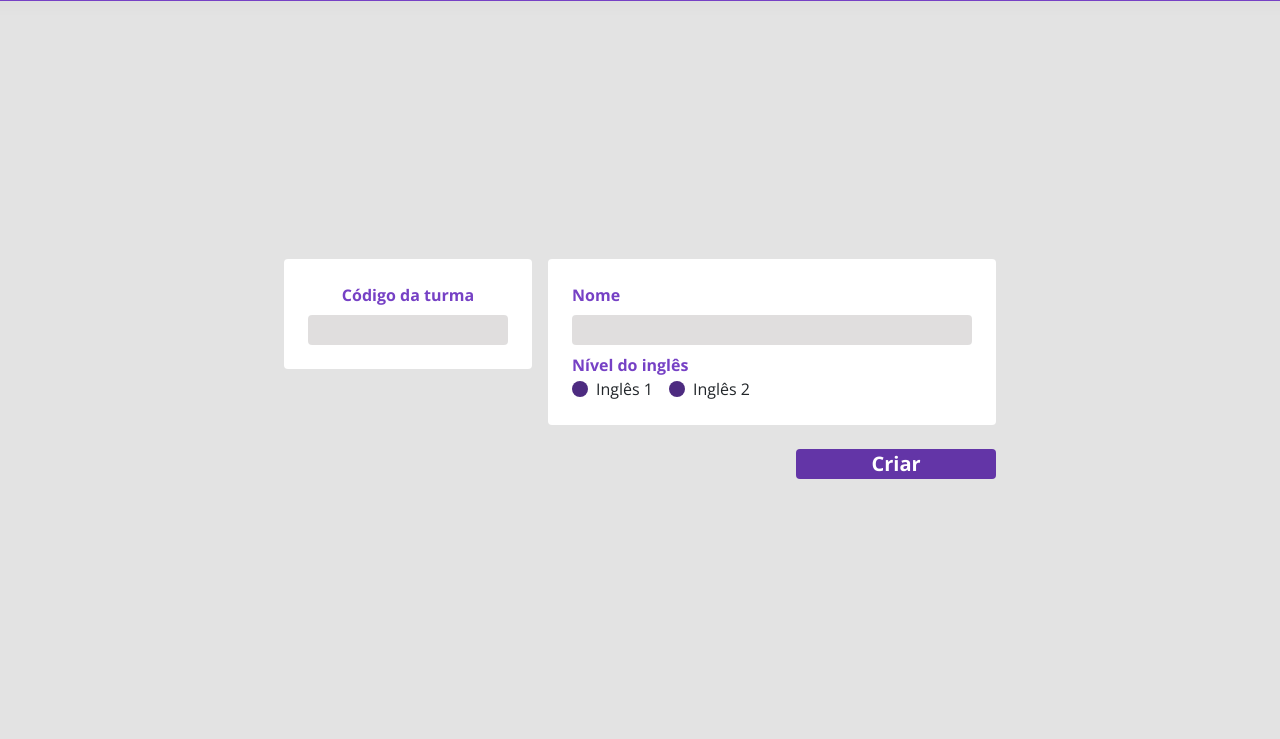
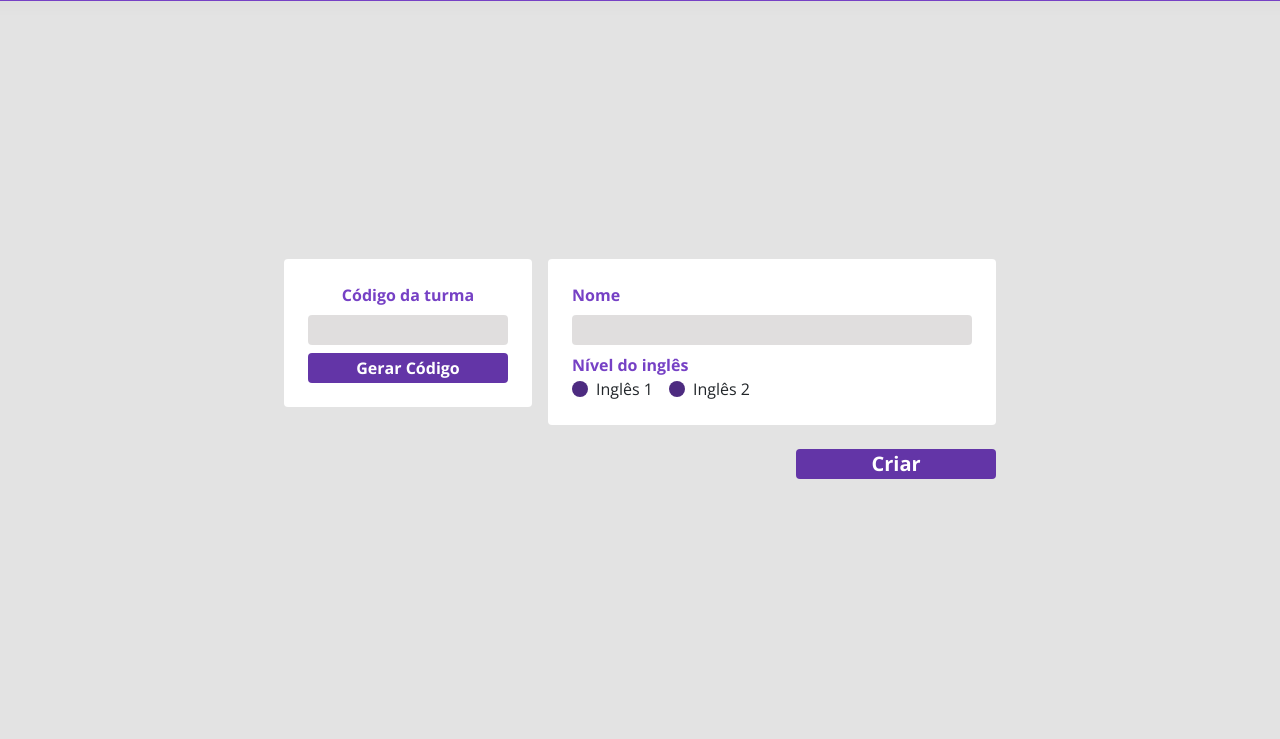
Before and after one commit to lysabacate/Projeto-MECK, a Flask app: page /criar_turma in a window 1280 px wide. Shown: the part 61-800 px from the top of the page. Run offline with Flask 3, Linux system fonts and the light colour scheme; a user stored in the database is signed in; some web fonts are replaced.

Commit message:
gerar codigo

```diff
--- a/static/css/style.css
+++ b/static/css/style.css
@@ -572,7 +572,7 @@ a{
     background: #FFF;
 }
 
-.forms-criar-turma .botao-criar-turma, .forms-add-material .botao-postar-material {
+.forms-criar-turma .botao-criar-turma, .forms-add-material .botao-postar-material, .botao-gerar-codigo {
     background-color: #6335A7;
     width: 200px;
     height: 30px;
--- a/static/js/script.js
+++ b/static/js/script.js
@@ -50,3 +50,14 @@ document.addEventListener("DOMContentLoaded", function() {
         overlay.style.display = "none";
     });
 });
+
+/* gerar codigo */
+function gerarCodigo() {
+    let caracteres = "ABCDEFGHIJKLMNOPQRSTUVWXYZabcdefghijklmnopqrstuvwxyz1234567890";
+    let codigo = "";
+    for (let i = 0; i < 6; i++) {
+        let randomIndex = Math.floor(Math.random() * caracteres.length);
+        codigo += caracteres[randomIndex];
+    }
+    document.getElementById("cod_turma").value = codigo;
+}
--- a/templates/pagina-criar-turma.html
+++ b/templates/pagina-criar-turma.html
@@ -9,7 +9,8 @@
     <div class="d-flex gap-3">
         <div class="add-cod-turma bg-white rounded p-4 gap-2 d-flex flex-column h-100">
             <label for="cod_turma" class="cod_turma m-0 titulo-input d-flex flex-column align-items-center">Código da turma</label>
-            <input class="border-0 input-roxo input-roxo-codigo" type="text" name="codigo_turma" id="cod_turma">
+            <input class="border-0 input-roxo input-roxo-codigo ps-2" type="text" name="codigo_turma" id="cod_turma" readonly>
+            <button type="button" class="botao-gerar-codigo rounded border-0 fs-6" onclick="gerarCodigo()">Gerar Código</button>
         </div>
         <div class="d-flex flex-column gap-4">
             <div class="add-nome-desc-turma bg-white rounded p-4 gap-2 d-flex flex-column w-100">
@@ -42,4 +43,6 @@
         </div>
     </div>
 </form>
+
+<script src="/static/js/script.js"> </script>
 {%endblock%}
```
Also changed, not shown: instance/dados.db.
